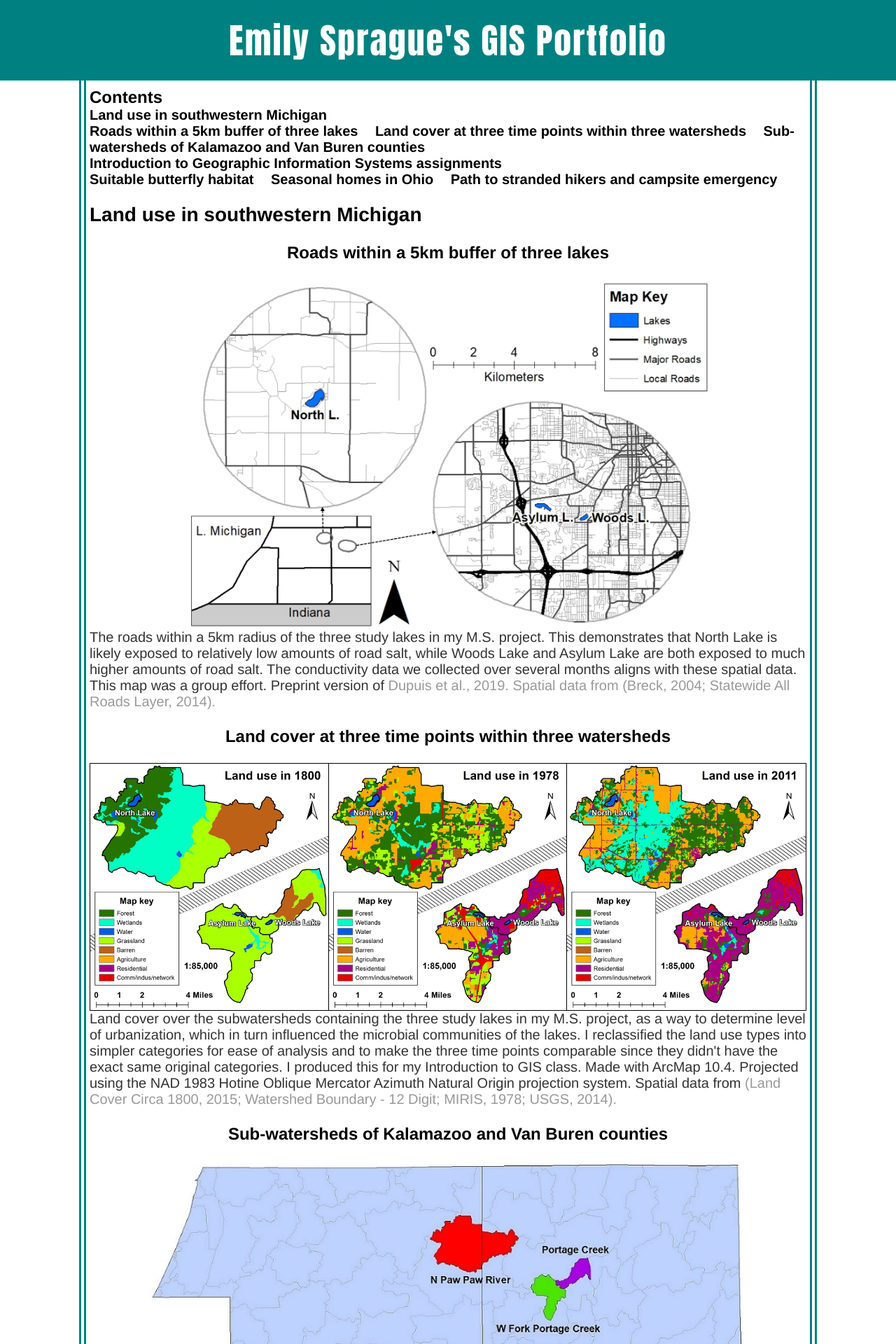
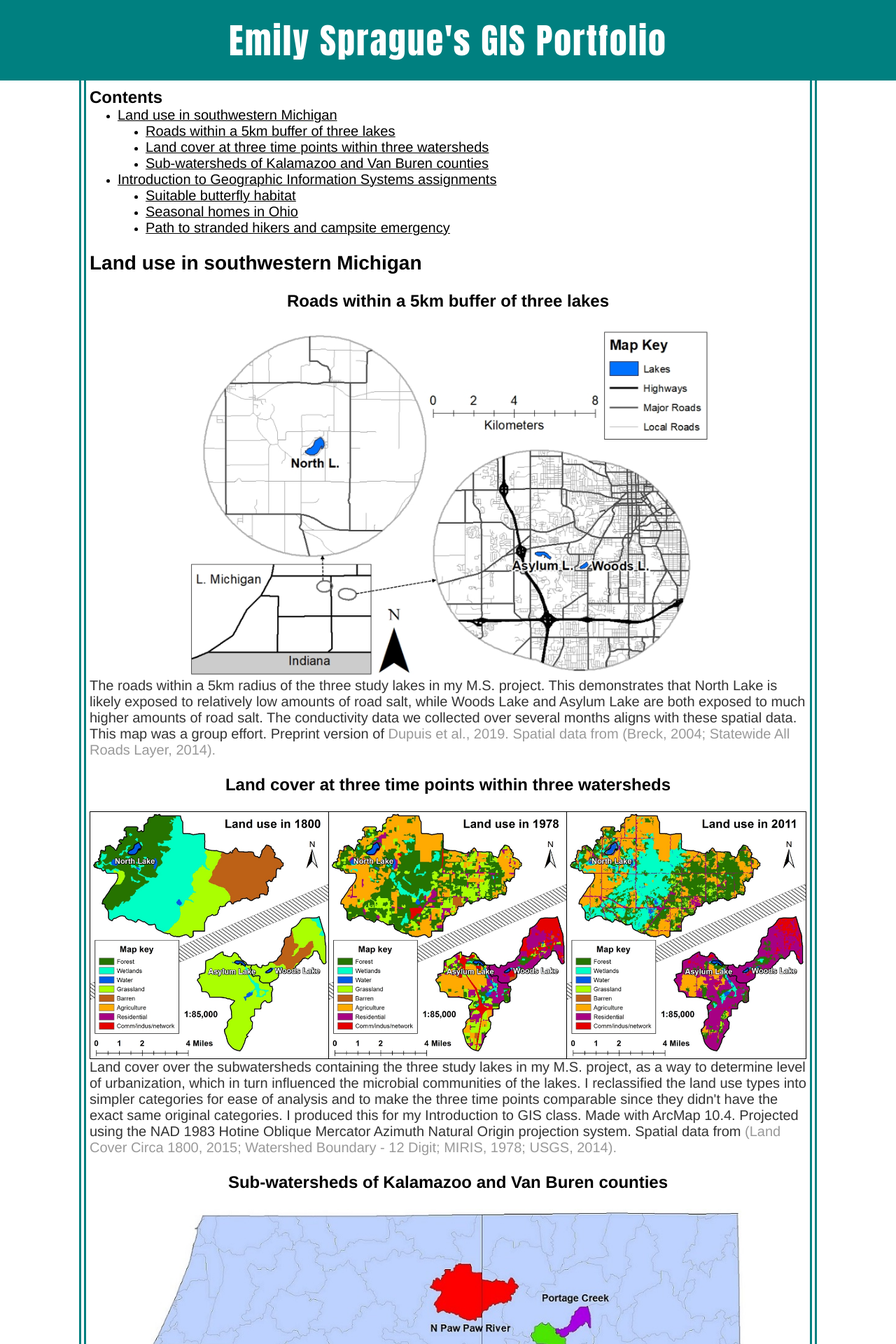
Before and after one commit to EISprague/EISprague.github.io, a Jekyll site: the page index.html, which Jekyll copies as it is, in a window 1280 px wide. Shown: the top 1920 px of the page at 70% size. Built offline with Jekyll 4.4.1, drawn with Linux system fonts in a browser that asks for light colours.

Commit message:
Remove nav
Nav not displaying bullets points so I will figure it out later

```diff
--- a/css/main.css
+++ b/css/main.css
@@ -38,8 +38,10 @@ h3 {
 	padding-top: 10px;
 }
 .within-page-links ul {
+	display: block;
 	margin-top: 0;
 	text-decoration: underline;
+	list-style-type: disc;
 }
 .map h3 {
     text-align: center;
--- a/index.html
+++ b/index.html
@@ -12,7 +12,7 @@
 	<h1 class="page-title">Emily Sprague's GIS Portfolio</h1>
 </header>
 <main>
-<nav class="within-page-links">
+<div class="within-page-links">
 	<h3>Contents</h3>
 	<ul>
 		<li><a href="#southwesternMI">Land use in southwestern Michigan</a></li>
@@ -28,7 +28,7 @@
 			<li><a href="#hikers">Path to stranded hikers and campsite emergency</a></li>
 		</ul>
 	</ul>
-</nav>
+</div>
 
 <h2 id="southwesternMI">Land use in southwestern Michigan</h2>
 <figure id="fivekmbuffer" class="map">
```
